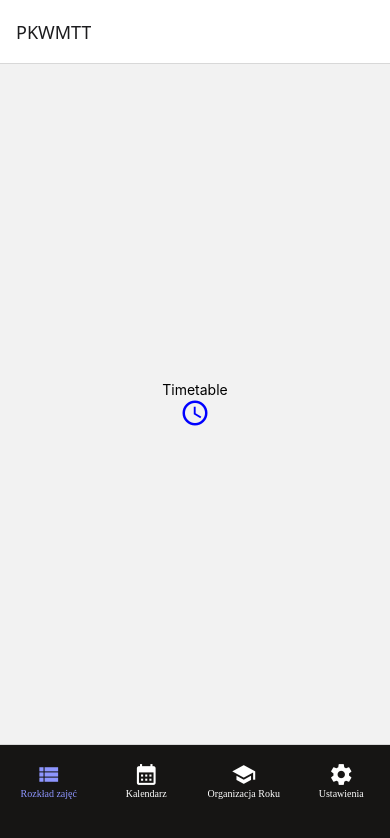
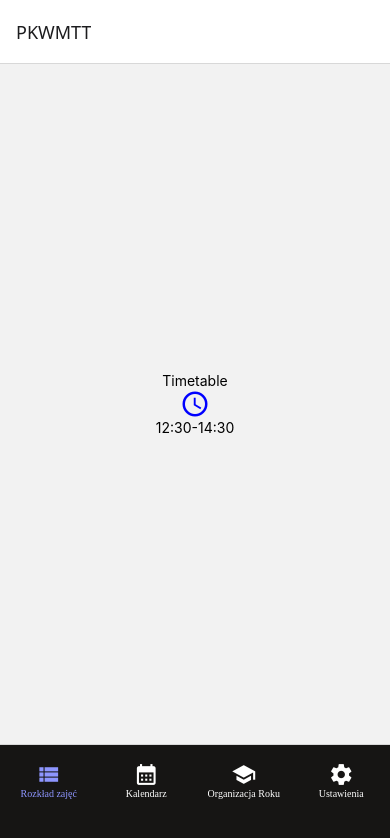
Before and after one commit to PKTTTeam/PKWMTT-frontend-mobile, a React Native app: screen / in a window 390 px wide. Shown: the top 838 px of the page. Built offline with nearby package versions, Linux system fonts and the light colour scheme.

Commit message:
feat: add TimeRange component and integrate it into TimetableScreen

```diff
--- a/src/app/tabs/TimetableScreen/TimetableScreen.tsx
+++ b/src/app/tabs/TimetableScreen/TimetableScreen.tsx
@@ -1,11 +1,13 @@
 import { View, Text } from 'react-native';
 import Icon from 'react-native-vector-icons/MaterialIcons';
+import TimeRange from '../../../components/ui/TimeRange';
 
 const TimetableScreen = () => {
   return (
     <View style={{ flex: 1, justifyContent: 'center', alignItems: 'center' }}>
       <Text>Timetable</Text>
       <Icon name="schedule" size={30} color={'blue'} />
+      <TimeRange timeStart={'12:30'} timeEnd={'14:30'} />
     </View>
   );
 };
--- /dev/null
+++ b/src/components/ui/TimeRange.tsx
@@ -0,0 +1,12 @@
+import { Text } from 'react-native';
+import type { TimeRangeProps } from '../../types/global';
+
+const TimeRange: React.FC<TimeRangeProps> = ({ timeStart, timeEnd }) => {
+  return (
+    <Text>
+      {timeStart}-{timeEnd}
+    </Text>
+  );
+};
+
+export default TimeRange;
--- /dev/null
+++ b/src/types/global.d.ts
@@ -0,0 +1,4 @@
+export type TimeRangeProps = {
+  timeStart: string;
+  timeEnd: string;
+};
```
